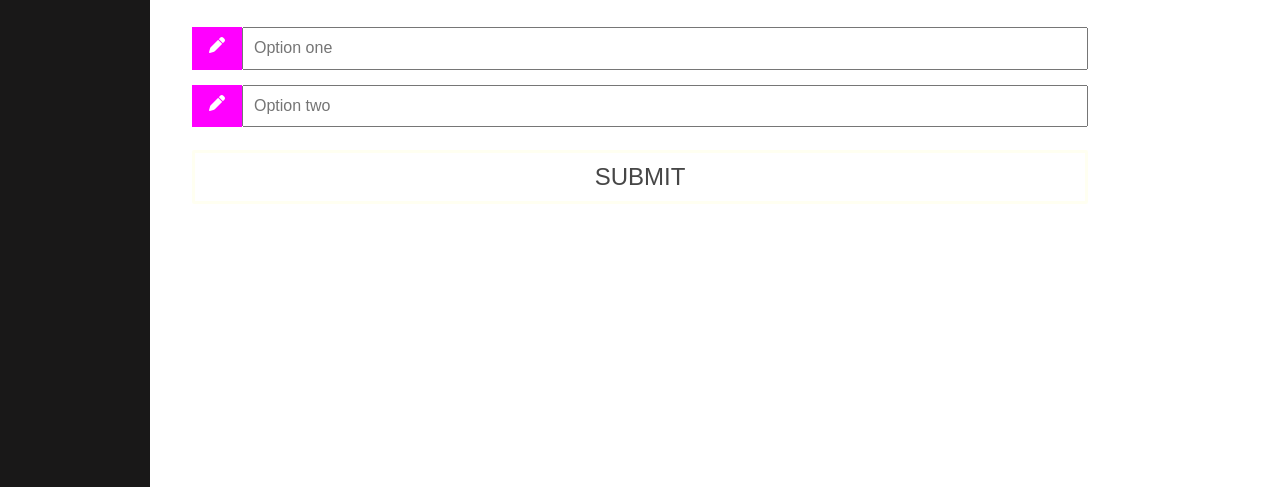
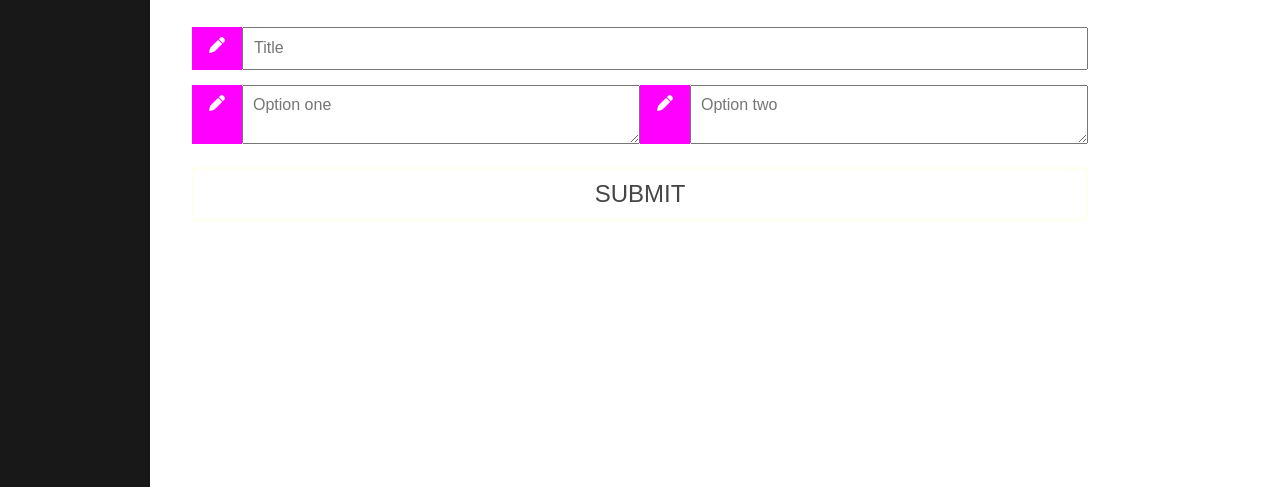
Before and after one commit to AnnaOlt/Project-2, a website: page views/create.html in a window 1280 px wide. Shown: the part 313-800 px from the top of the page. Drawn offline with nearby package versions, Linux system fonts and the light colour scheme.

Commit message:
adding post functionality to the create question page

```diff
--- a/views/create.html
+++ b/views/create.html
@@ -54,35 +54,34 @@
         </div>
     </div>
     <div class="theme-container">
-
-
       <div class="splash-head">
         <h1>Create your own Question</h1>
       </div>
       <div class="options">
 
-                    <form class="contact">
-                    </div>
+        <form id="create-question-form">
           <!-- input boxes will send data back to db in left_choice and right_choice columns -->
           <div class="input-container">
             <i class="fas fa-pen icon"></i>
-                        <input class="input-field" type="subject" placeholder="Option one" name="msg">
+            <input id="question-title" class="input-field" type="subject" placeholder="Title" name="title">
+          </div>
+          <div class="prompts">
+            <div class="input-container">
+              <i class="fas fa-pen icon"></i>
+              <textarea id="left-choice" class="input-field" type="subject" placeholder="Option one"
+                name="left_choice"></textarea>
             </div>
 
             <div class="input-container">
               <i class="fas fa-pen icon"></i>
-                        <input class="input-field" type="subject" placeholder="Option two" name="msg">
+              <textarea id="right-choice" class="input-field" type="subject" placeholder="Option two"
+                name="right_choice"></textarea>
             </div>
-                    <button type="submit" class="pure-button" id="">SUBMIT</button>
+          </div>
+          <button type="submit" class="pure-button" form="create-question-form">SUBMIT</button>
         </form>
       </div>
-
-
-
     </div>
-
-
-
 
     <script src="https://code.jquery.com/jquery-1.9.1.min.js"></script>
     <script src="js/menu.js"></script>
--- a/views/layout/css/style.css
+++ b/views/layout/css/style.css
@@ -513,6 +513,20 @@ input:checked + .slider:before {
   box-shadow: 0 4px 0 rgb(241, 134, 209);
 }
 
+/* Create */
+
+.prompts {
+  display: flex;
+  flex-direction: row;
+  justify-content: space-between;
+  align-items: center;
+  flex-wrap: nowrap;
+}
+
+#create-question-form {
+  width: 100%;
+}
+
 /* Timer */
 
 .timercounter {
```
Also changed, not shown: views/game.html (+2 -2 lines), views/js/create.js (+18 -0 lines), views/js/game.js (+4 -7 lines). Lines whose indentation alone changed are shown as unchanged.
